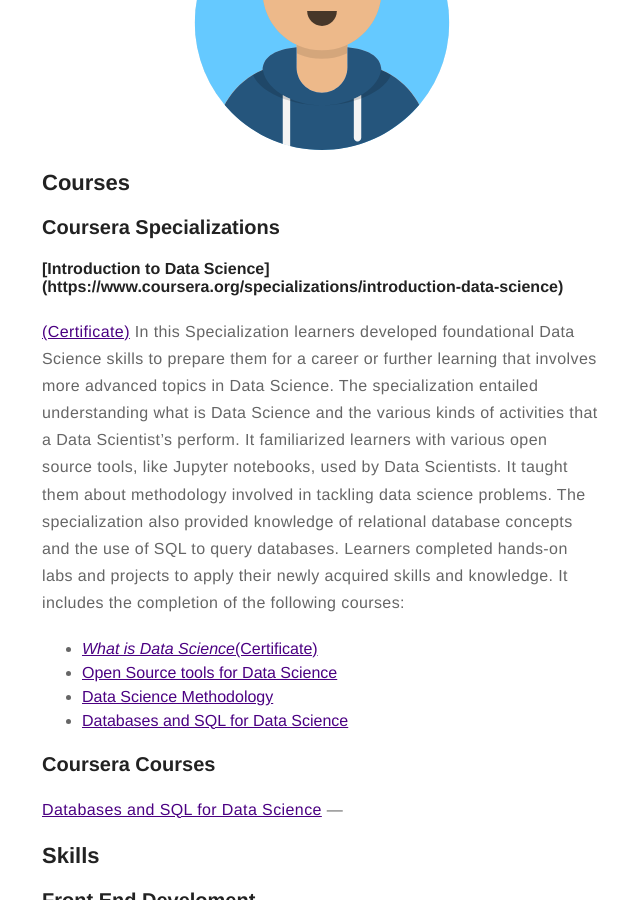
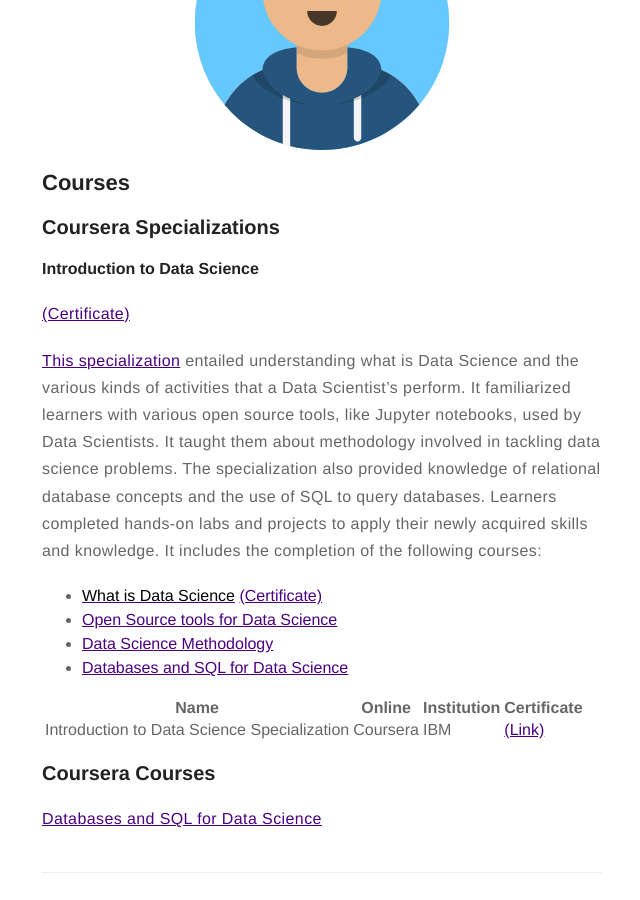
Before and after one commit to HectorBudielE/personal-website, a Jekyll site: the page built from about.md, in a window 1280 px wide and 900 px high, scrolled down 272 px. Shown: the whole window, without its empty margins (318-958 px from the left). Built offline with Jekyll 4.4.1, drawn with Linux system fonts in a browser that asks for light colours.

Commit message:
feat: Testing table.

```diff
--- a/about.md
+++ b/about.md
@@ -10,18 +10,22 @@ layout: page
 
 <h3>Coursera Specializations</h3>
 
-<h4>[Introduction to Data Science](https://www.coursera.org/specializations/introduction-data-science)</h4>[(Certificate)](https://www.coursera.org/account/accomplishments/specialization/certificate/K8XM9QNNUXZJ?utm_medium=certificate&utm_source=link&utm_campaign=copybutton_certificate&utm_term=long)
-In this Specialization learners developed foundational Data Science skills to prepare them for a career or further learning that involves more advanced topics in Data Science. The specialization entailed understanding what is Data Science and the various kinds of activities that a Data Scientist’s perform. It familiarized learners with various open source tools, like Jupyter notebooks, used by Data Scientists. It taught them about methodology involved in tackling data science problems. The specialization also provided knowledge of relational database concepts and the use of SQL to query databases. Learners completed hands-on labs and projects to apply their newly acquired skills and knowledge. It includes the completion of the following courses:
+<h4>Introduction to Data Science</h4> [(Certificate)](https://www.coursera.org/account/accomplishments/specialization/certificate/K8XM9QNNUXZJ?utm_medium=certificate&utm_source=link&utm_campaign=copybutton_certificate&utm_term=long)
 
-+ [*What is Data Science*](https://www.coursera.org/learn/what-is-datascience)[(Certificate)](https://www.coursera.org/account/accomplishments/certificate/FGDLUSD779NC)
+[This specialization](https://www.coursera.org/specializations/introduction-data-science) entailed understanding what is Data Science and the various kinds of activities that a Data Scientist’s perform. It familiarized learners with various open source tools, like Jupyter notebooks, used by Data Scientists. It taught them about methodology involved in tackling data science problems. The specialization also provided knowledge of relational database concepts and the use of SQL to query databases. Learners completed hands-on labs and projects to apply their newly acquired skills and knowledge. It includes the completion of the following courses:
+
++ [**What is Data Science**](https://www.coursera.org/learn/what-is-datascience) [(Certificate)](https://www.coursera.org/account/accomplishments/certificate/FGDLUSD779NC)
 + [Open Source tools for Data Science](https://www.coursera.org/learn/open-source-tools-for-data-science)
 + [Data Science Methodology](https://www.coursera.org/learn/data-science-methodology)
 + [Databases and SQL for Data Science](https://www.coursera.org/learn/sql-data-science)
 
-
+|Name|Online|Institution|Certificate|
+|------|----|-----|------|
+|Introduction to Data Science Specialization|Coursera|IBM|[(Link)](https://www.coursera.org/account/accomplishments/specialization/certificate/K8XM9QNNUXZJ?utm_medium=certificate&utm_source=link&utm_campaign=copybutton_certificate&utm_term=long)|
 
 <h3>Coursera Courses</h3>
 [Databases and SQL for Data Science](https://www.coursera.org/learn/sql-data-science)
+
 ---
 
 <h2>Skills</h2>
```
